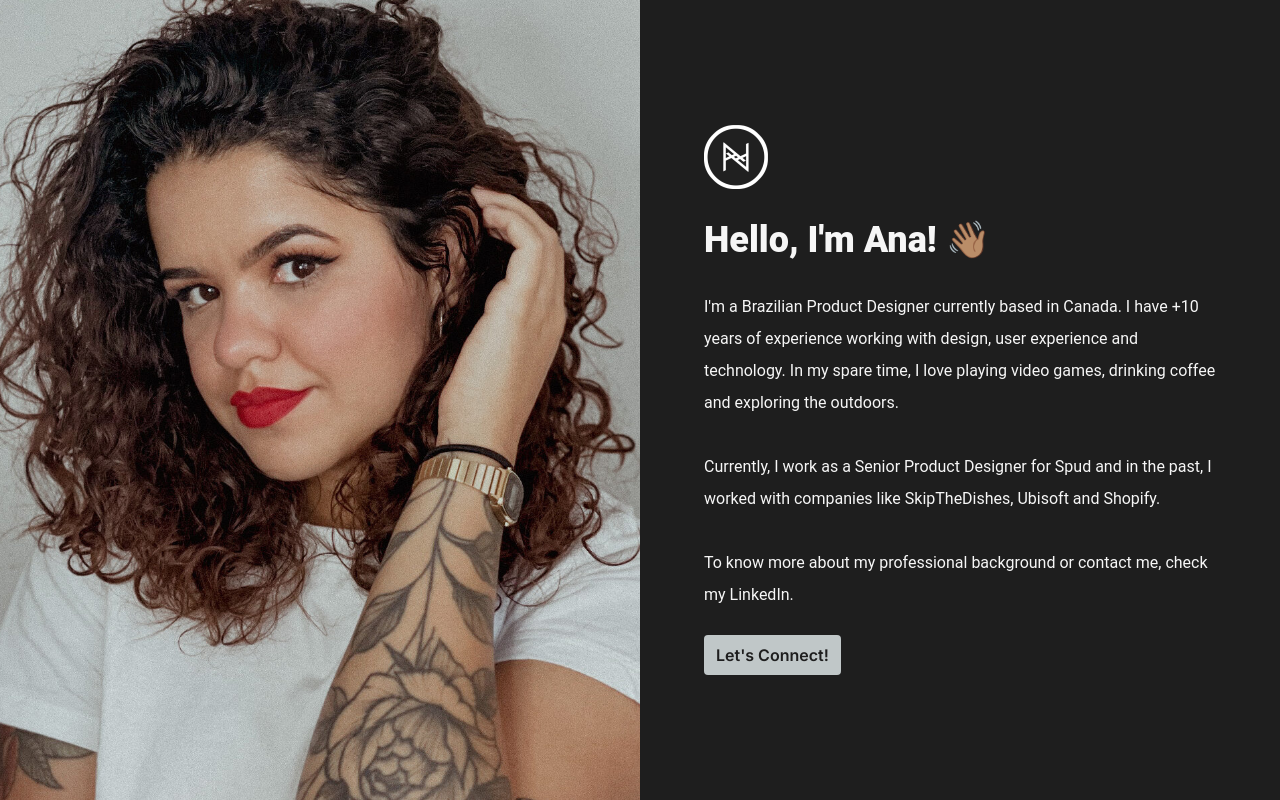
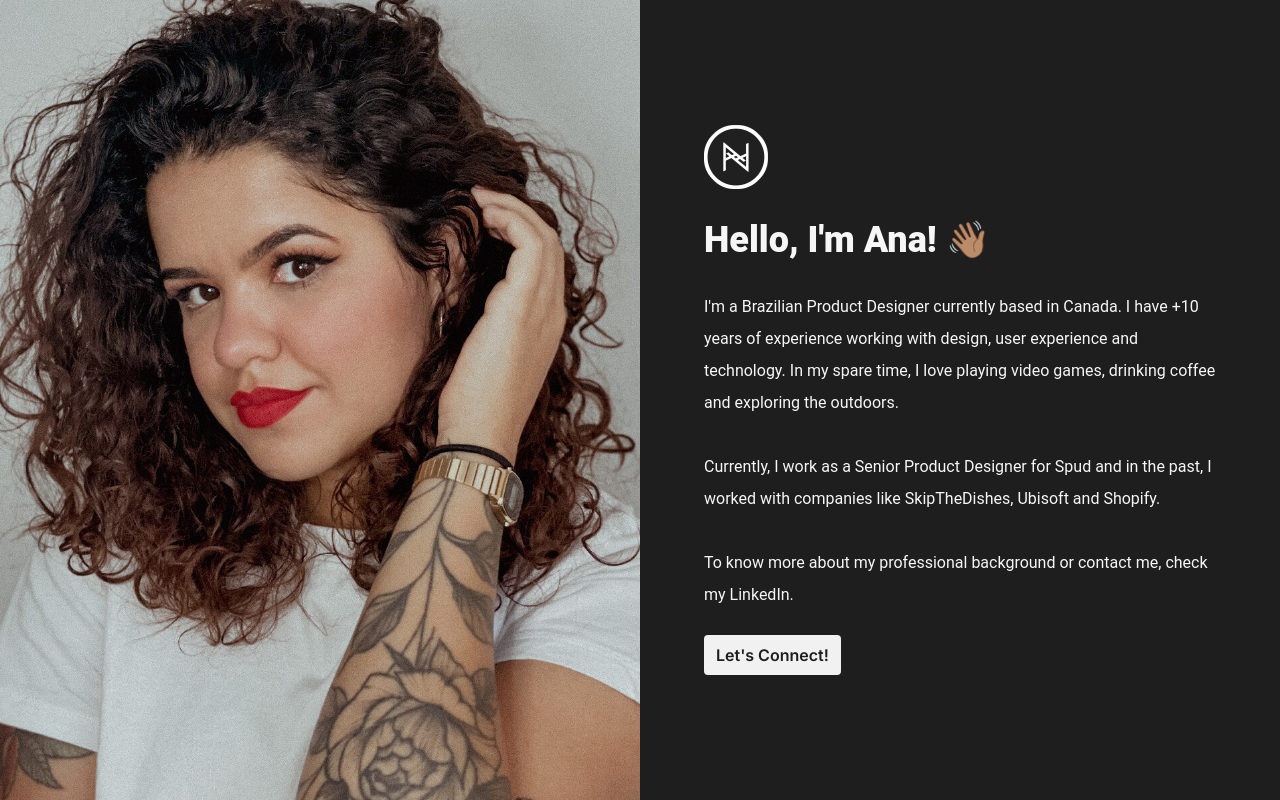
Before and after one commit to anagomesdesign/personal-page, a Next.js app: page / in a window 1280 px wide. Built offline with nearby package versions, Linux system fonts and the light colour scheme.

Commit message:
Minor adjustment in the styling of the button

```diff
--- a/src/components/button/button.css
+++ b/src/components/button/button.css
@@ -1,13 +1,14 @@
 .primary {
     font-weight: 600;
     color: #1E1E1E;
-    background-color: #C0C7C8;
+    background-color: #F1F1F1;
     padding: 8px 12px;
     border-radius: 4px;
+    border: none;
     transition: 0.3s;
+    display: inline-block;
 }
 
 .primary:hover {
-    background-color: #f0f8ff;
-    border: 1px solid #201F1F;
+    background-color: #D0D3F1;
 }
```
